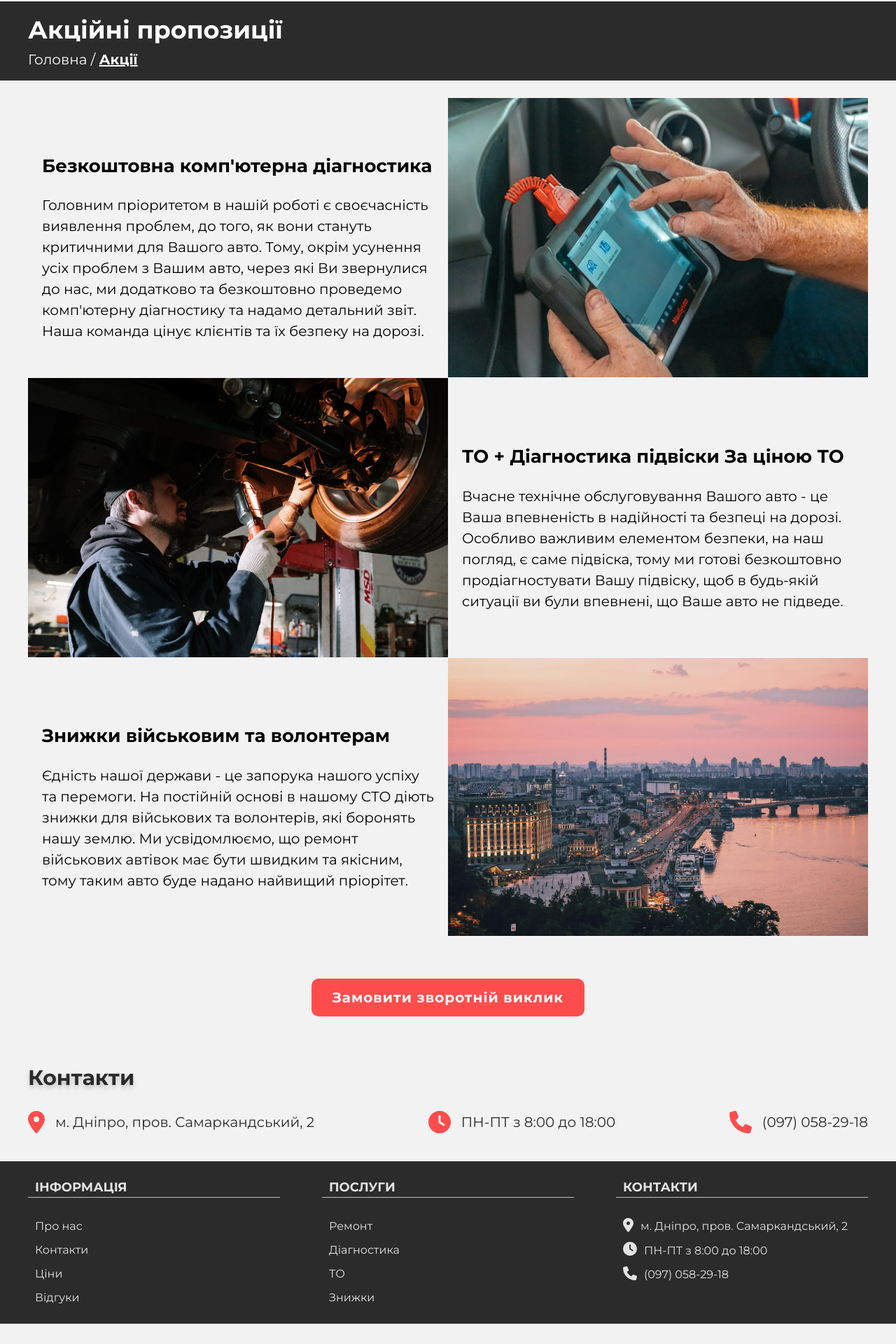
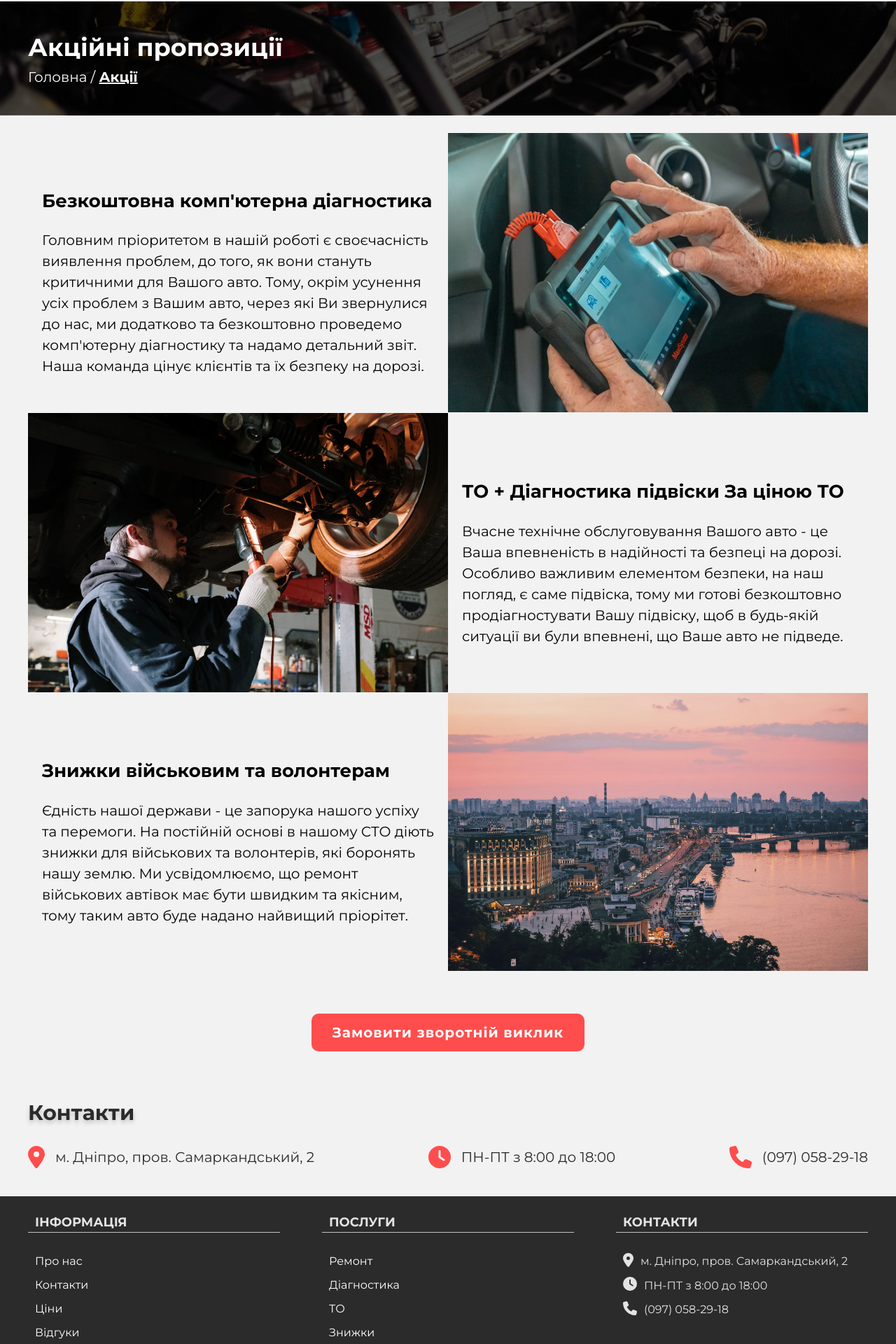
Before and after one commit to YourContender/auto-wizard, a React (Vite) app: page /sale in a window 1280 px wide. Shown: the part 68-1988 px from the top of the page at 70% size. Before the commit the page ends 1959 px from the top, so only its background shows below. Built offline with nearby package versions, Linux system fonts and the light colour scheme; a web font is replaced by a local one.

Commit message:
fix mistakes in design

```diff
--- a/src/components/car-models/CarModels.scss
+++ b/src/components/car-models/CarModels.scss
@@ -4,6 +4,7 @@
     position: relative;
     padding: 40px 0;
     background-color: #f2f2f2 !important;
+    margin-bottom: -25px;
 
     .swiper-button-prev,
     .swiper-button-next {
--- a/src/components/carousel/Carousel.jsx
+++ b/src/components/carousel/Carousel.jsx
@@ -42,20 +42,20 @@ const Carousel = ({ items }) => {
                     <SwiperSlide key={index}>
                         <div className="carousel-item">
                             <img src={Object.values(item.image)} alt={item.title} className="carousel-image" />
-                            <div className="carousel-title">
+                            <Link to={item.path} className="carousel-title">
                                 <h1>{item.title}</h1>
                                 <FontAwesomeIcon
                                     className="carousel-title-arrow"
                                     icon={faArrowRight}
                                 />
-                            </div>
+                            </Link>
                             <div className="carousel-shadow-block"></div>
                         </div>
                     </SwiperSlide>
                 ))}
             </Swiper>
             <div className="carousel-btn">
-                <Link className="carousel-btn-road" to="/service">Перейти до всіх послуг</Link>
+                <Link className="carousel-btn-road" to="/repair">Перейти до послуг ремонту</Link>
             </div>
         </div>
     );
--- a/src/components/carousel/Carousel.scss
+++ b/src/components/carousel/Carousel.scss
@@ -40,6 +40,7 @@
     flex-direction: column;
     align-items: center;
     position: relative;
+    text-decoration: none;
     // max-width: 400px;
 
     &-container {
@@ -70,17 +71,20 @@
       background-color: #1f1d1da6;
       cursor: pointer;
       transition: background-color 0.3s ease, color 0.3s ease;
+      text-decoration: none;
       h1 {
         font-family: "Montserrat", serif;
         padding-left: 20px;
         font-size: 24px;
         color: #fff;
+        text-decoration: none;
 
       }
       &-arrow {
         padding-right: 20px;
         font-size: 26px;
         transition: transform 0.3s ease, color 0.3s ease;
+        color: #fff;
       }
       &:hover {
         background-color: #ff4d4d;
--- a/src/components/contact/Contact.jsx
+++ b/src/components/contact/Contact.jsx
@@ -1,6 +1,7 @@
 import React from 'react';
 import { FontAwesomeIcon } from '@fortawesome/react-fontawesome';
 import { faLocationDot, faClock, faPhone } from '@fortawesome/free-solid-svg-icons';
+import { faTelegram, faViber } from '@fortawesome/free-brands-svg-icons'
 import { faInstagram } from '@fortawesome/free-brands-svg-icons'
 import { Link } from 'react-router-dom';
 import "./Contact.scss";
@@ -47,6 +48,20 @@ export const Contact = () => {
                                 />
                                 (097) 058-29-18
                             </span>
+                            <span className="contact__container-content-item-text">
+                                <FontAwesomeIcon
+                                    className="contact-icon"
+                                    icon={faTelegram}
+                                />
+                                (097) 058-29-18
+                            </span>
+                            <span className="contact__container-content-item-text">
+                                <FontAwesomeIcon
+                                    className="contact-icon"
+                                    icon={faViber}
+                                />
+                                (097) 058-29-18
+                            </span>
                         </div>
                         <div className="contact__container-content-item">
                             <h3 className="contact__container-content-item-title">Соцмережі</h3>
--- a/src/components/contact/Contact.scss
+++ b/src/components/contact/Contact.scss
@@ -58,6 +58,7 @@
                     display: flex;
                     align-items: center;
                     font-size: 20px;
+                    margin: 10px 0;
                     .contact-icon {
                         margin-right: 10px;
                         font-size: 26px;
--- a/src/components/footer/Footer.jsx
+++ b/src/components/footer/Footer.jsx
@@ -2,6 +2,7 @@ import React from 'react';
 import { FontAwesomeIcon } from '@fortawesome/react-fontawesome';
 import { faLocationDot, faClock, faPhone } from '@fortawesome/free-solid-svg-icons';
 import "./Footer.scss";
+import { Link } from 'react-router-dom';
 
 export const Footer = () => {
     return (
@@ -10,20 +11,20 @@ export const Footer = () => {
                 <div className="footer__container-info">
                     <h4>Інформація</h4>
                     <div className="footer__container-info-list">
-                        <span>Про нас</span>
-                        <span>Контакти</span>
-                        <span>Ціни</span>
-                        <span>Відгуки</span>
+                        <Link to="/about" className="footer__container-info-list-link">Про нас</Link>
+                        <Link to="/contact" className="footer__container-info-list-link">Контакти</Link>
+                        <Link to="/price" className="footer__container-info-list-link">Ціни</Link>
+                        <Link to="/" className="footer__container-info-list-link">Відгуки</Link>
                     </div>
                 </div>
 
                 <div className="footer__container-services">
                     <h4>Послуги</h4>
                     <div className="footer__container-services-list">
-                        <span>Ремонт</span>
-                        <span>Діагностика</span>
-                        <span>ТО</span>
-                        <span>Знижки</span>
+                        <Link to="/repair" className="footer__container-info-list-link">Ремонт</Link>
+                        <Link to="/diagnostica" className="footer__container-info-list-link">Діагностика</Link>
+                        <Link to="/tehobsluzhivanie" className="footer__container-info-list-link">ТО</Link>
+                        <Link to="/sale" className="footer__container-info-list-link">Знижки</Link>
                     </div>
                 </div>
 
--- a/src/components/footer/Footer.scss
+++ b/src/components/footer/Footer.scss
@@ -18,10 +18,15 @@
                 display: flex;
                 flex-direction: column;
                 span {
+                    padding-left: 10px;
+                }
+                &-link {
                     margin: 5px 0;
                     padding-left: 10px;
                     font-size: 16px;
                     cursor: pointer;
+                    color: #fff;
+                    text-decoration: none;
                     &:hover {
                         text-decoration: underline;
                     }
--- a/src/components/main/Main.jsx
+++ b/src/components/main/Main.jsx
@@ -1,3 +1,4 @@
+import { Link } from "react-router-dom";
 import "./Main.scss";
 
 export const Main = () => {
@@ -10,8 +11,8 @@ export const Main = () => {
                         {/* <h1>Професійне технічне обслуговування автомобілів</h1> */}
                         <span>Ремонт будь-якої складності – це не проблема, а завдання, яке ми вирішимо швидко та професійно!</span>
                         <div className="main_container-wrap-block-btns">
-                            <button className="main_container-wrap-block-btns-services">Наші ціни</button>
-                            <button className="main_container-wrap-block-btns-contacts">Контакти</button>
+                            <Link to="/price" className="main_container-wrap-block-btns-services">Наші ціни</Link>
+                            <Link to="/contact" className="main_container-wrap-block-btns-contacts">Контакти</Link>
                         </div>
                     </div>
                 </div>
--- a/src/components/navigation/Navigation.scss
+++ b/src/components/navigation/Navigation.scss
@@ -3,6 +3,13 @@
     background-color: #2b2b2b;
     display: flex;
     justify-content: center;
+    align-items: center;
+    padding: 25px 0;
+    background: linear-gradient(rgba(0, 0, 0, 0.712), rgba(0, 0, 0, 0.658)), url(./9.png);
+    background-position: center;
+    background-size: cover;
+    background-repeat: no-repeat;
+
     &_container {
         width: 1200px;
         padding: 15px 0;
```
Also changed, not shown: src/components/main/Main.scss (+17 -7 lines), src/components/selected-service/SelectedService.jsx (+11 -3 lines), src/data.js (+6 -8 lines), src/components/navigation/9.png (added).
